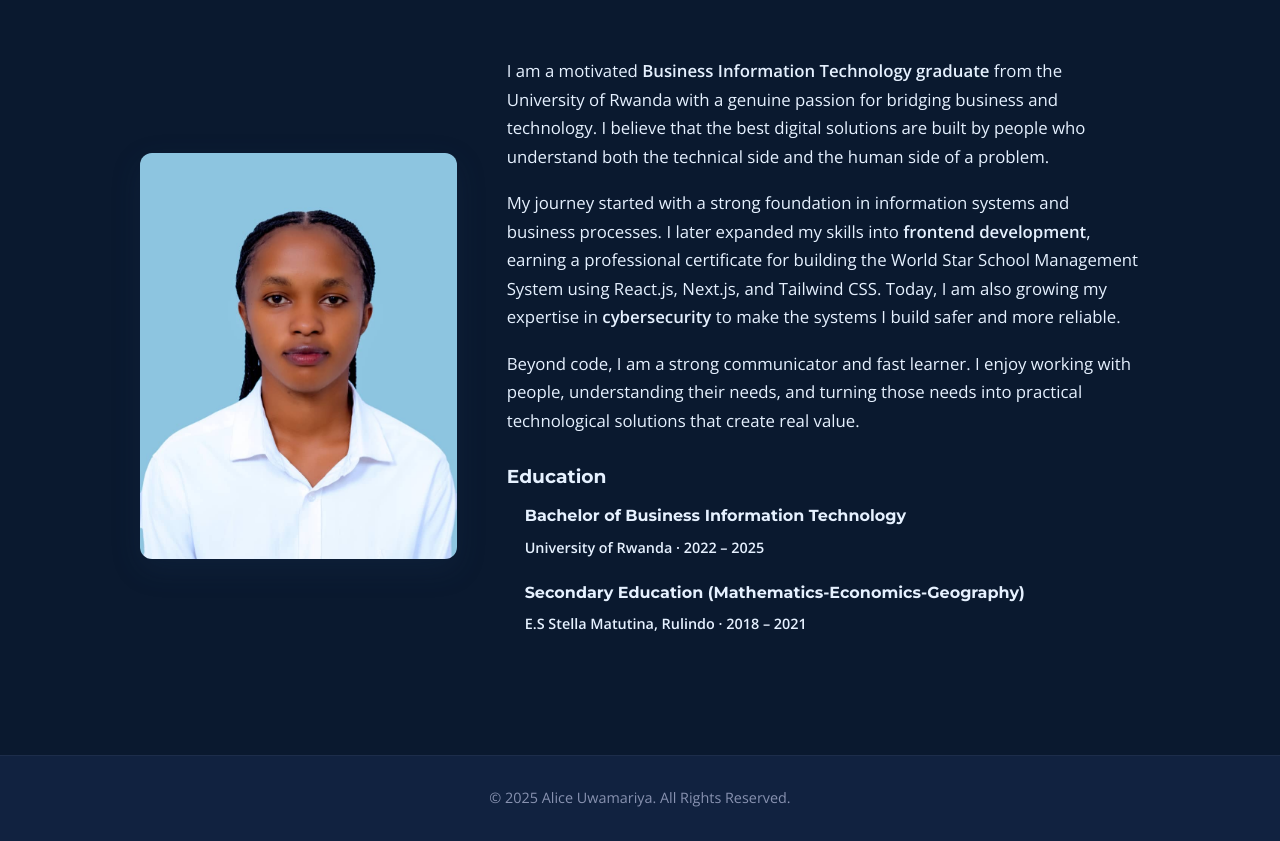
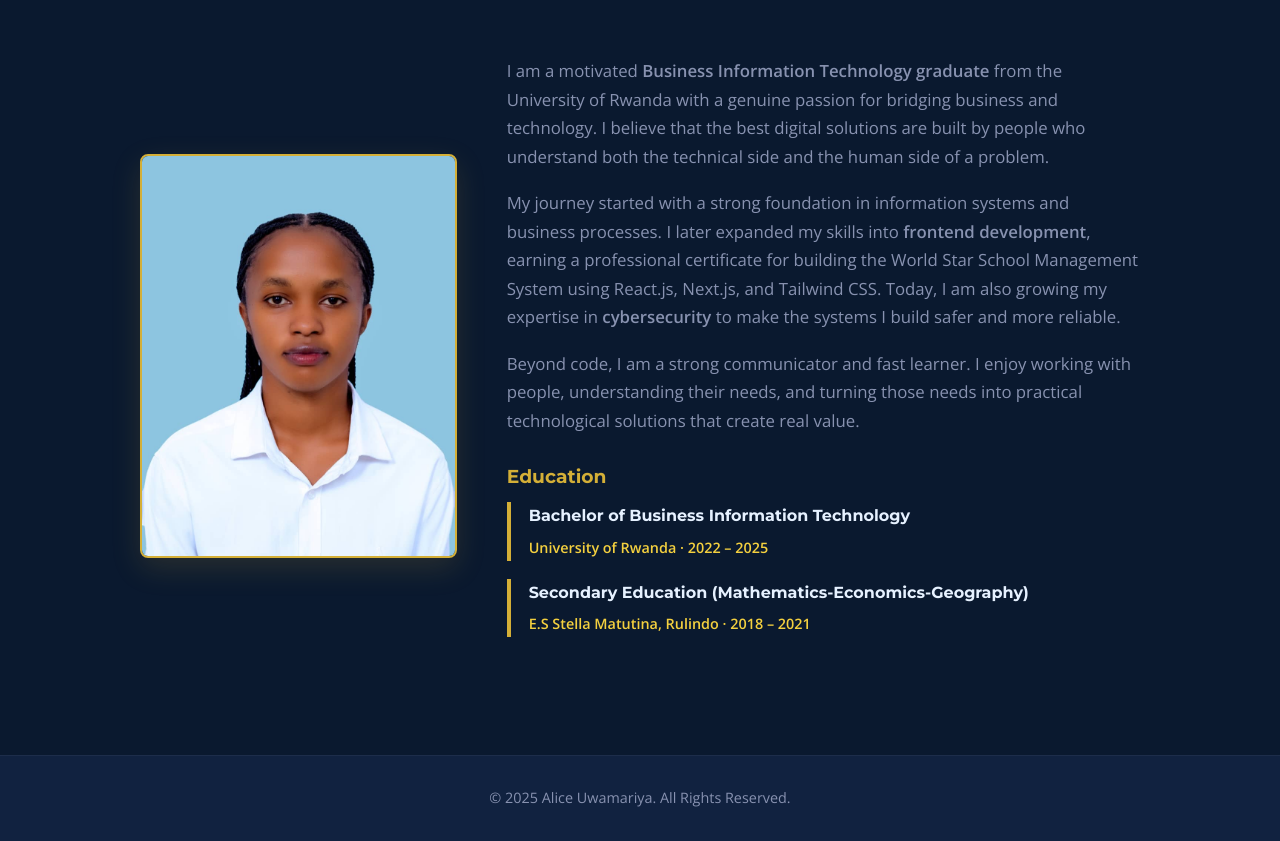
Before and after one commit to uwamariyaalice/Alice-Portfolio, a plain HTML site: page about.html in a window 1280 px wide. Shown: the part 281-1122 px from the top of the page. Drawn offline with nearby package versions, Linux system fonts and the light colour scheme.

Commit message:
Refactor about.html for style and layout enhancements
Updated styles and improved HTML structure for better presentation.

```diff
--- a/about.html
+++ b/about.html
@@ -4,33 +4,15 @@
     <meta charset="UTF-8">
     <meta name="viewport" content="width=device-width, initial-scale=1.0">
     <title>About Me | Alice Uwamariya</title>
-   <link rel="stylesheet" href="style.css">
+    <link rel="stylesheet" href="style.css">
     <style>
-        .about-wrap {
-            display: grid;
-            grid-template-columns: 1fr 2fr;
-            gap: 50px;
-            align-items: center;
-            max-width: 1000px;
-            margin: 0 auto;
-        }
-        .about-wrap img {
-            width: 100%;
-            border-radius: 12px;
-            box-shadow: 0 10px 30px rgba(30,58,95,0.2);
-        }
-        .about-text p { margin-bottom: 18px; color: var(--muted); font-size: 1.05rem; }
-        .about-text h3 { margin: 25px 0 10px; }
-        .edu-item {
-            border-left: 4px solid var(--accent);
-            padding-left: 18px;
-            margin-bottom: 18px;
-        }
-        .edu-item h4 { color: var(--primary); margin-bottom: 4px; }
-        .edu-item span { font-size: 0.9rem; color: var(--accent); font-weight: 600; }
-        @media (max-width: 768px) {
-            .about-wrap { grid-template-columns: 1fr; }
-        }
+        .about-wrap { display: grid; grid-template-columns: 1fr 2fr; gap: 50px; align-items: center; max-width: 1000px; margin: 0 auto; }
+        .about-wrap img { width: 100%; border-radius: 8px; border: 2px solid var(--gold-primary); box-shadow: 0 10px 30px rgba(212,175,55,0.15); }
+        .about-text p { margin-bottom: 18px; color: var(--text-muted); font-size: 1.05rem; }
+        .about-text h3 { margin: 25px 0 10px; color: var(--gold-primary); }
+        .edu-item { border-left: 4px solid var(--gold-primary); padding-left: 18px; margin-bottom: 18px; }
+        .edu-item h4 { color: var(--text-main); margin-bottom: 4px; }
+        .edu-item span { font-size: 0.9rem; color: var(--gold-light); font-weight: 600; }
     </style>
 </head>
 <body>
@@ -39,7 +21,7 @@
         <a href="index.html" class="logo">Alice U.</a>
         <ul>
             <li><a href="index.html">Home</a></li>
-            <li><a href="about.html">About</a></li>
+            <li><a href="about.html" class="active">About</a></li>
             <li><a href="skills.html">Skills</a></li>
             <li><a href="projects.html">Projects</a></li>
             <li><a href="experience.html">Experience</a></li>
@@ -72,7 +54,6 @@
                     with people, understanding their needs, and turning those needs into
                     practical technological solutions that create real value.
                 </p>
-
                 <h3>Education</h3>
                 <div class="edu-item">
                     <h4>Bachelor of Business Information Technology</h4>
@@ -90,6 +71,6 @@
         <p>&copy; 2025 Alice Uwamariya. All Rights Reserved.</p>
     </footer>
 
-    <script src="js/script.js"></script>
+    <script src="script.js"></script>
 </body>
 </html>
```
